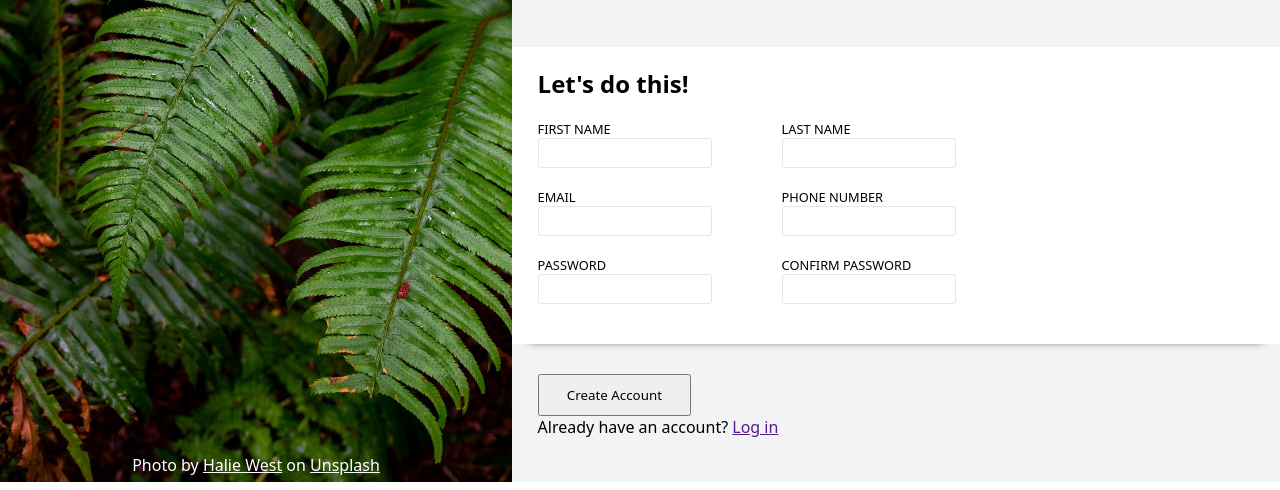
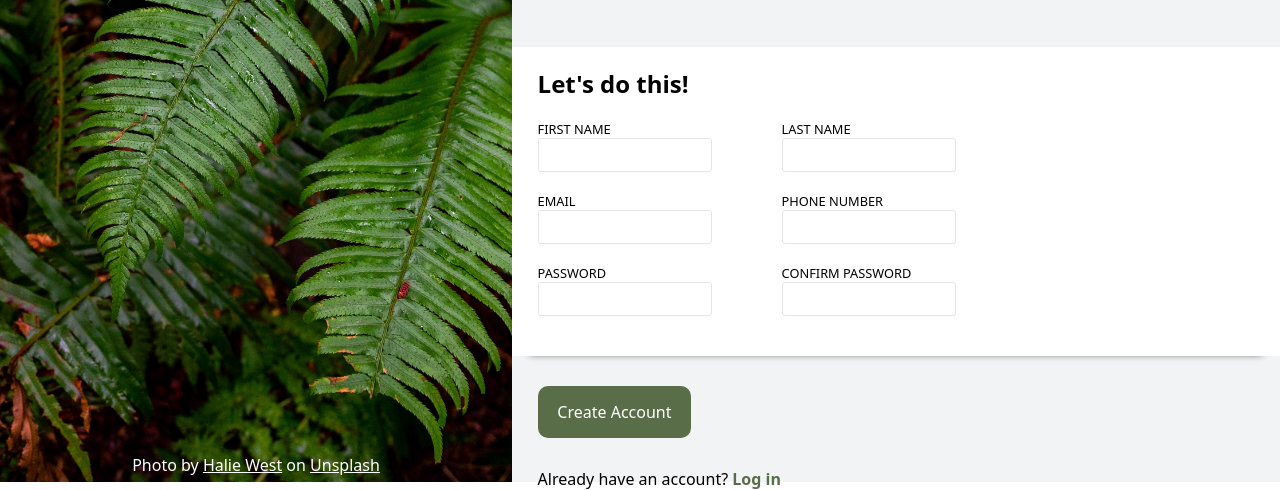
Before and after one commit to JRSasan/sign-up-form, a plain HTML site: page index.html in a window 1280 px wide. Shown: the part 318-808 px from the top of the page. Drawn offline with Linux system fonts and the light colour scheme.

Commit message:
Finished css for create account button and log in message

```diff
--- a/index.html
+++ b/index.html
@@ -55,7 +55,7 @@
             </div>
 
             <button type="submit" id="form">Create Account</button>
-            <p class="left-gap">Already have an account? <a href="">Log in</a></p>
+            <p class="log-in left-gap">Already have an account? <a href="">Log in</a></p>
         </div>
     </main>
 </body>
--- a/style.css
+++ b/style.css
@@ -119,7 +119,7 @@ legend {
 }
 
 .data-field input {
-    padding: 5px;
+    padding: 7px;
     margin-right: 50px;
     border: 1px solid #E4E5E6;
     border-radius: 3px;
@@ -133,5 +133,22 @@ legend {
 button {
     width: 20%;
     margin-left: 2vw;
-    padding: 10px;
+    margin-bottom: 30px;
+    padding: 15px;
+    border-radius: 10px;
+    border: none;
+    background-color: #596D48;
+    font-size: 1rem;
+    color: white;
+    font-weight: 500;
 }
+
+.log-in {
+    font-weight: 500;
+}
+
+.log-in a {
+    text-decoration: none;
+    color:#596D48;
+    font-weight: 700;
+}
```
